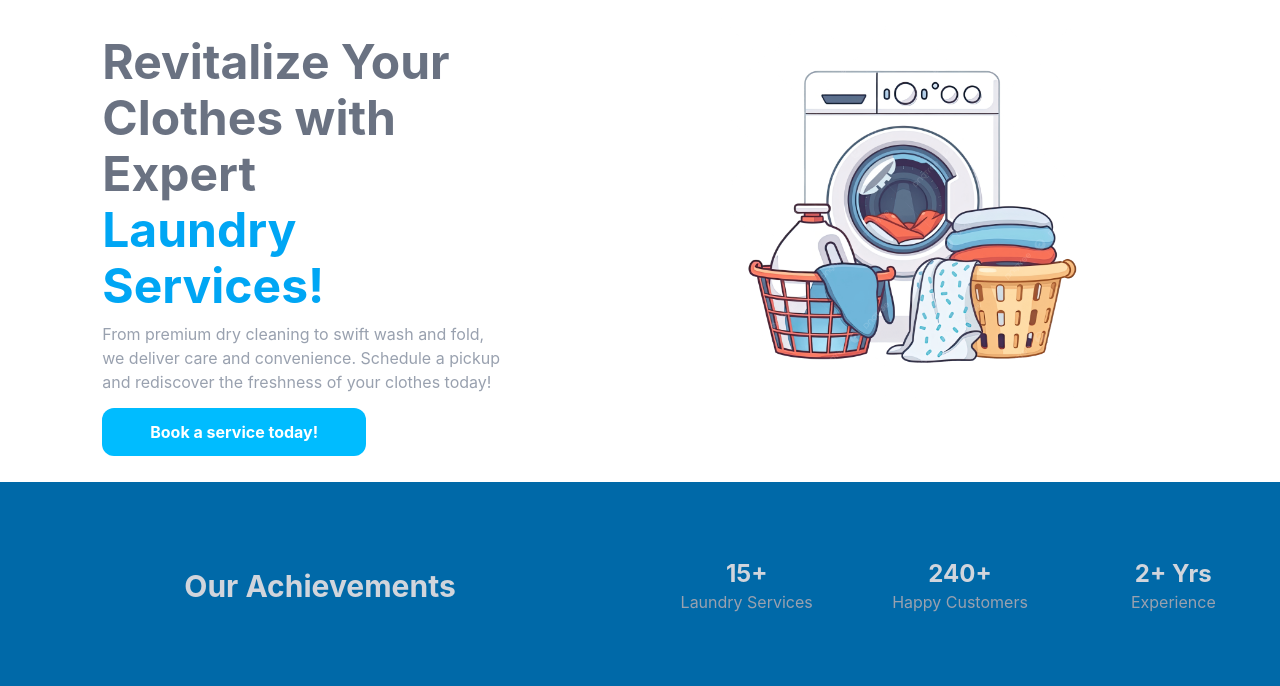
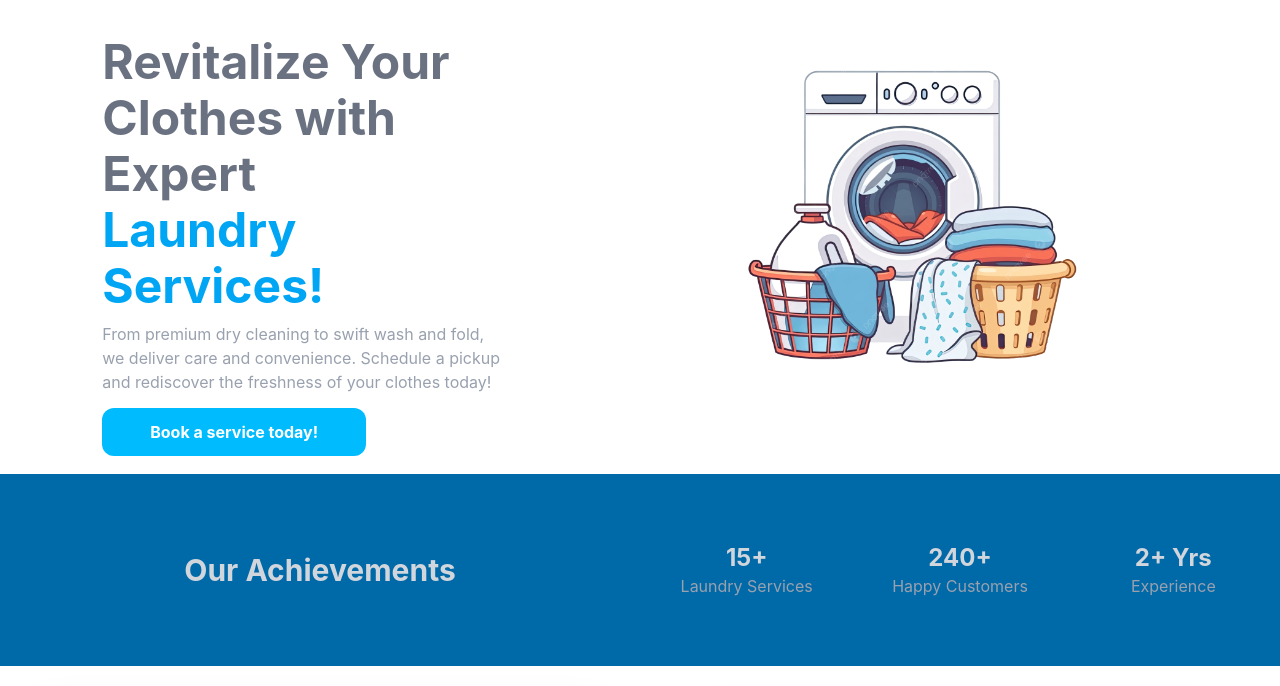
Before and after one commit to Mahima-033/Laundry-Service-Booking-Website, a website: page index.html in a window 1280 px wide. Shown: the part 114-800 px from the top of the page. Drawn offline with nearby package versions, Linux system fonts and the light colour scheme; files that its build step writes are made by us from their sources.

Commit message:
Update index.html

```diff
--- a/index.html
+++ b/index.html
@@ -80,7 +80,7 @@
             </div>
 
         </div>
-        <div class="bottom-container relative top-32 bg-sky-700 w-full h-52 bottom-0 m-0 flex mt-3 mr-0 ">
+        <div class="bottom-container relative top-32 bg-sky-700 w-full h-48 bottom-0 m-0 flex mt-1 mr-0 ">
             <div class="flex-3 text-center flex flex-col justify-center font-bold text-gray-300 text-3xl">Our
                 Achievements
             </div>
```
